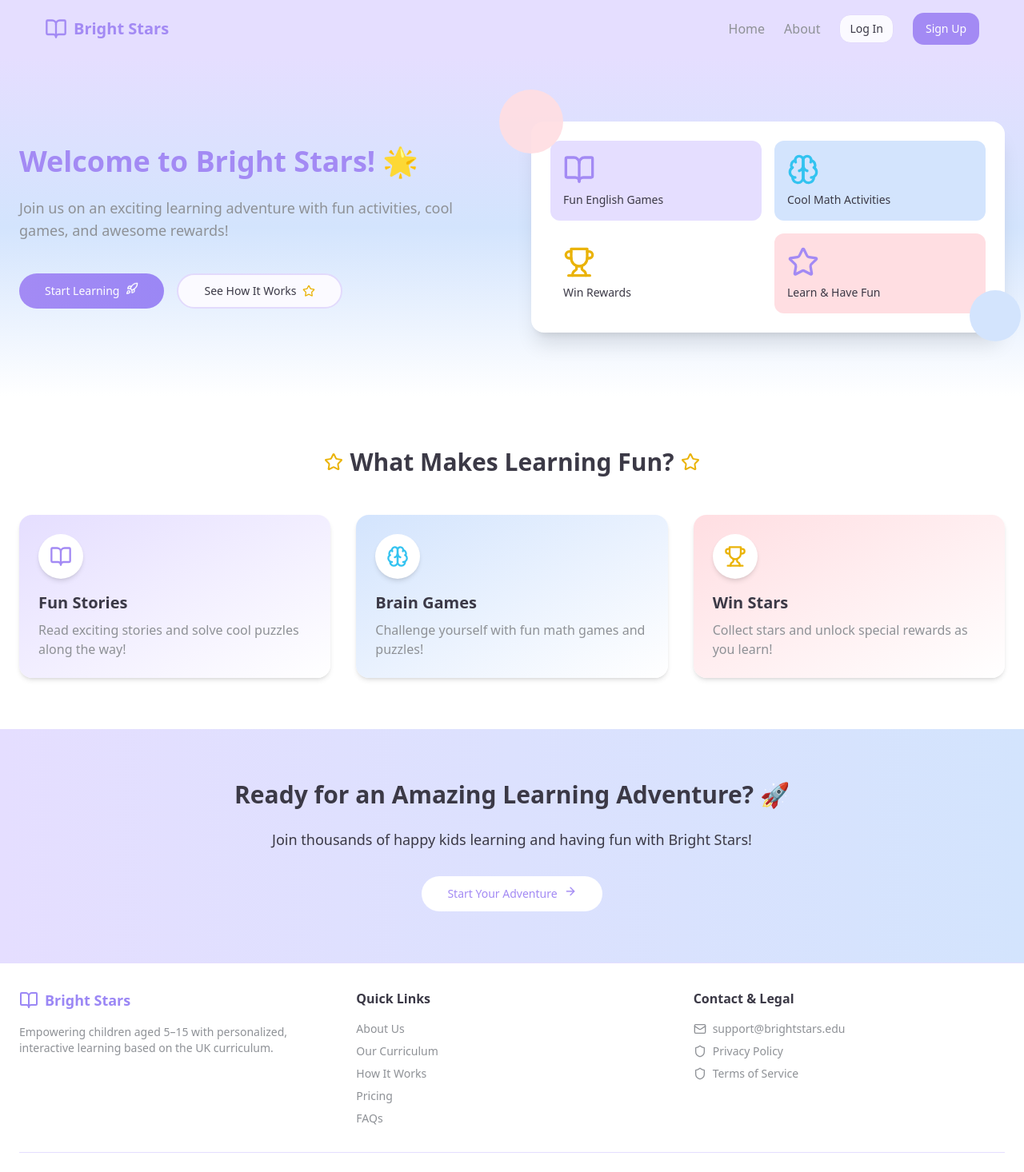
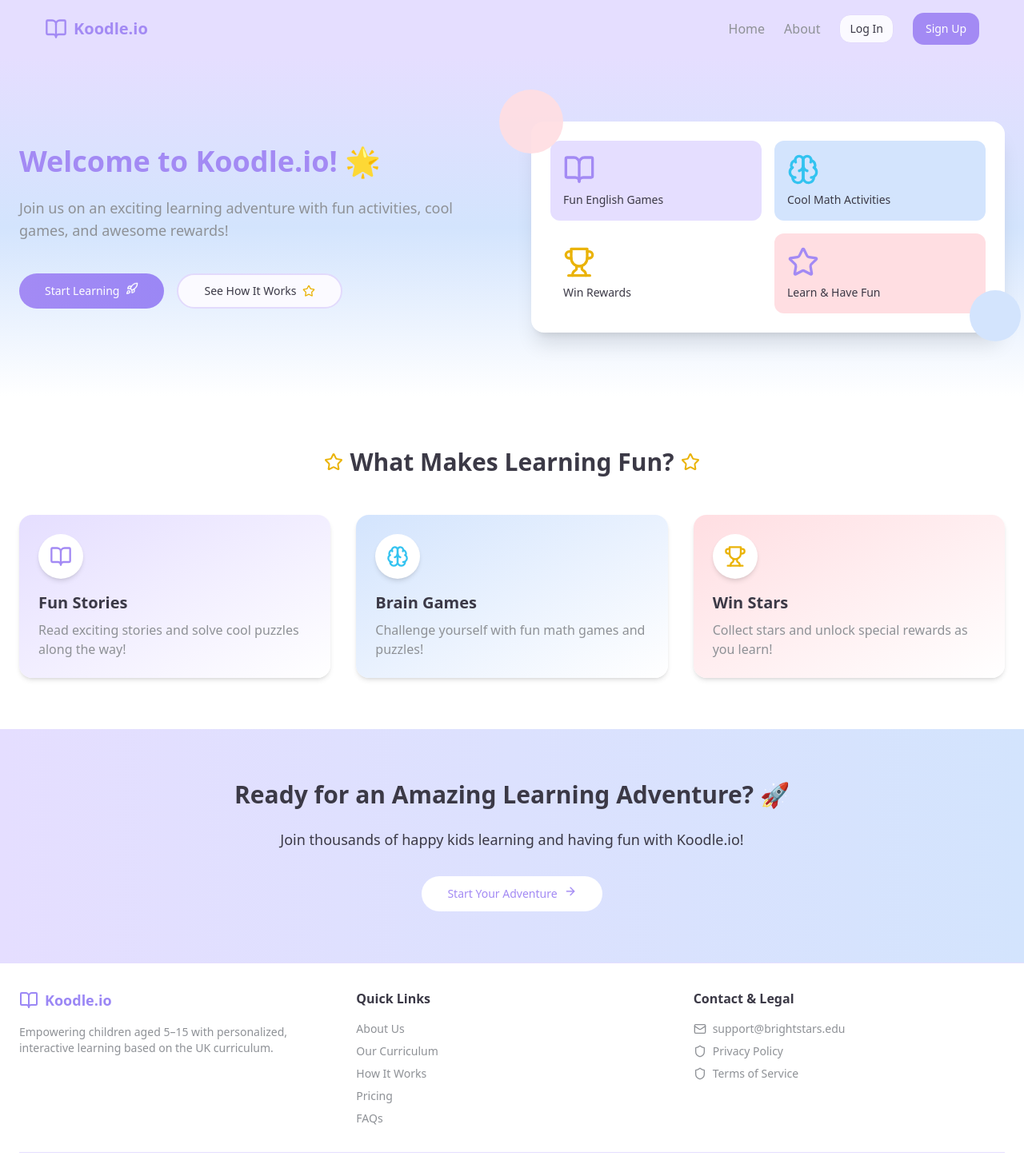
Before and after one commit to Xsam27/koodleio, a React (Vite) app: page / in a window 1280 px wide. Shown: the top 1466 px of the page at 80% size. Built offline with nearby package versions, Linux system fonts and the light colour scheme.

Commit message:
Rename company to koodle.io

```diff
--- a/index.html
+++ b/index.html
@@ -1,25 +1,25 @@
+
 <!DOCTYPE html>
 <html lang="en">
   <head>
     <meta charset="UTF-8" />
     <meta name="viewport" content="width=device-width, initial-scale=1.0" />
-    <title>learn-bright-stars-uk</title>
-    <meta name="description" content="Lovable Generated Project" />
-    <meta name="author" content="Lovable" />
+    <title>Koodle.io</title>
+    <meta name="description" content="Personalized learning platform for children" />
+    <meta name="author" content="Koodle.io" />
 
-    <meta property="og:title" content="learn-bright-stars-uk" />
-    <meta property="og:description" content="Lovable Generated Project" />
+    <meta property="og:title" content="Koodle.io" />
+    <meta property="og:description" content="Personalized learning platform for children" />
     <meta property="og:type" content="website" />
     <meta property="og:image" content="https://lovable.dev/opengraph-image-p98pqg.png" />
 
     <meta name="twitter:card" content="summary_large_image" />
-    <meta name="twitter:site" content="@lovable_dev" />
+    <meta name="twitter:site" content="@koodle_io" />
     <meta name="twitter:image" content="https://lovable.dev/opengraph-image-p98pqg.png" />
   </head>
 
   <body>
     <div id="root"></div>
-    <!-- IMPORTANT: DO NOT REMOVE THIS SCRIPT TAG OR THIS VERY COMMENT! -->
     <script src="https://cdn.gpteng.co/gptengineer.js" type="module"></script>
     <script type="module" src="/src/main.tsx"></script>
   </body>
--- a/src/components/layout/Footer.tsx
+++ b/src/components/layout/Footer.tsx
@@ -1,4 +1,3 @@
-
 import { Link } from "react-router-dom";
 import { BookOpen, Mail, Shield } from "lucide-react";
 
@@ -13,7 +12,7 @@ const Footer = () => {
           <div className="flex flex-col gap-4">
             <Link to="/" className="flex items-center gap-2">
               <BookOpen size={24} className="text-brightpurple" />
-              <span className="font-bold text-lg text-brightpurple">Bright Stars</span>
+              <span className="font-bold text-lg text-brightpurple">Koodle.io</span>
             </Link>
             <p className="text-sm text-neutralgray">
               Empowering children aged 5–15 with personalized, interactive learning based on the UK curriculum.
@@ -65,7 +64,7 @@ const Footer = () => {
         {/* Copyright */}
         <div className="mt-8 pt-6 border-t border-softpurple text-center">
           <p className="text-xs text-neutralgray">
-            © {currentYear} Bright Stars Learning Ltd. All rights reserved.
+            © {currentYear} Koodle.io Learning Ltd. All rights reserved.
           </p>
         </div>
       </div>
--- a/src/components/layout/Navbar.tsx
+++ b/src/components/layout/Navbar.tsx
@@ -1,8 +1,7 @@
-
-import { useState } from "react";
+import React, { useState } from "react";
 import { Link, useNavigate } from "react-router-dom";
 import { Button } from "@/components/ui/button";
-import { LogOut, Menu, X, BookOpen, Home, UserCircle } from "lucide-react";
+import { LogOut, Menu, BookOpen, Home, UserCircle } from "lucide-react";
 import { Sheet, SheetContent, SheetTrigger } from "@/components/ui/sheet";
 
 interface NavbarProps {
@@ -10,10 +9,9 @@ interface NavbarProps {
 }
 
 const Navbar = ({ isParent = false }: NavbarProps) => {
-  const [isAuthenticated, setIsAuthenticated] = useState(false); // This would be from auth context in a real app
+  const [isAuthenticated, setIsAuthenticated] = useState(false);
   const navigate = useNavigate();
 
-  // Mock logout function
   const handleLogout = () => {
     setIsAuthenticated(false);
     navigate("/");
@@ -28,7 +26,7 @@ const Navbar = ({ isParent = false }: NavbarProps) => {
             className={`${isParent ? "text-brightpurple" : "text-primary"}`}
           />
           <h1 className={`text-xl font-bold ${isParent ? "text-brightpurple" : "text-primary"}`}>
-            Bright Stars
+            Koodle.io
           </h1>
         </Link>
 
@@ -102,7 +100,7 @@ const Navbar = ({ isParent = false }: NavbarProps) => {
             <div className="flex flex-col gap-6 pt-10">
               <Link to="/" className="flex items-center gap-2">
                 <BookOpen size={24} className="text-primary" />
-                <span className="font-bold text-lg">Bright Stars</span>
+                <span className="font-bold text-lg">Koodle.io</span>
               </Link>
               <nav className="flex flex-col gap-4">
                 {isAuthenticated ? (
--- a/src/pages/HomePage.tsx
+++ b/src/pages/HomePage.tsx
@@ -1,4 +1,3 @@
-
 import { Link } from "react-router-dom";
 import { ArrowRight, Star, Brain, BookOpen, Trophy, Rocket } from "lucide-react";
 import { Button } from "@/components/ui/button";
@@ -16,7 +15,7 @@ const HomePage = () => {
           <div className="grid grid-cols-1 lg:grid-cols-2 gap-12 items-center">
             <div className="flex flex-col gap-6 pop-in">
               <h1 className="text-3xl md:text-4xl font-bold text-primary">
-                Welcome to Bright Stars! 🌟
+                Welcome to Koodle.io! 🌟
               </h1>
               <p className="text-lg text-neutralgray">
                 Join us on an exciting learning adventure with fun activities,
@@ -126,7 +125,7 @@ const HomePage = () => {
               Ready for an Amazing Learning Adventure? 🚀
             </h2>
             <p className="text-lg mb-8">
-              Join thousands of happy kids learning and having fun with Bright Stars!
+              Join thousands of happy kids learning and having fun with Koodle.io!
             </p>
             <Button
               size="lg"
```
